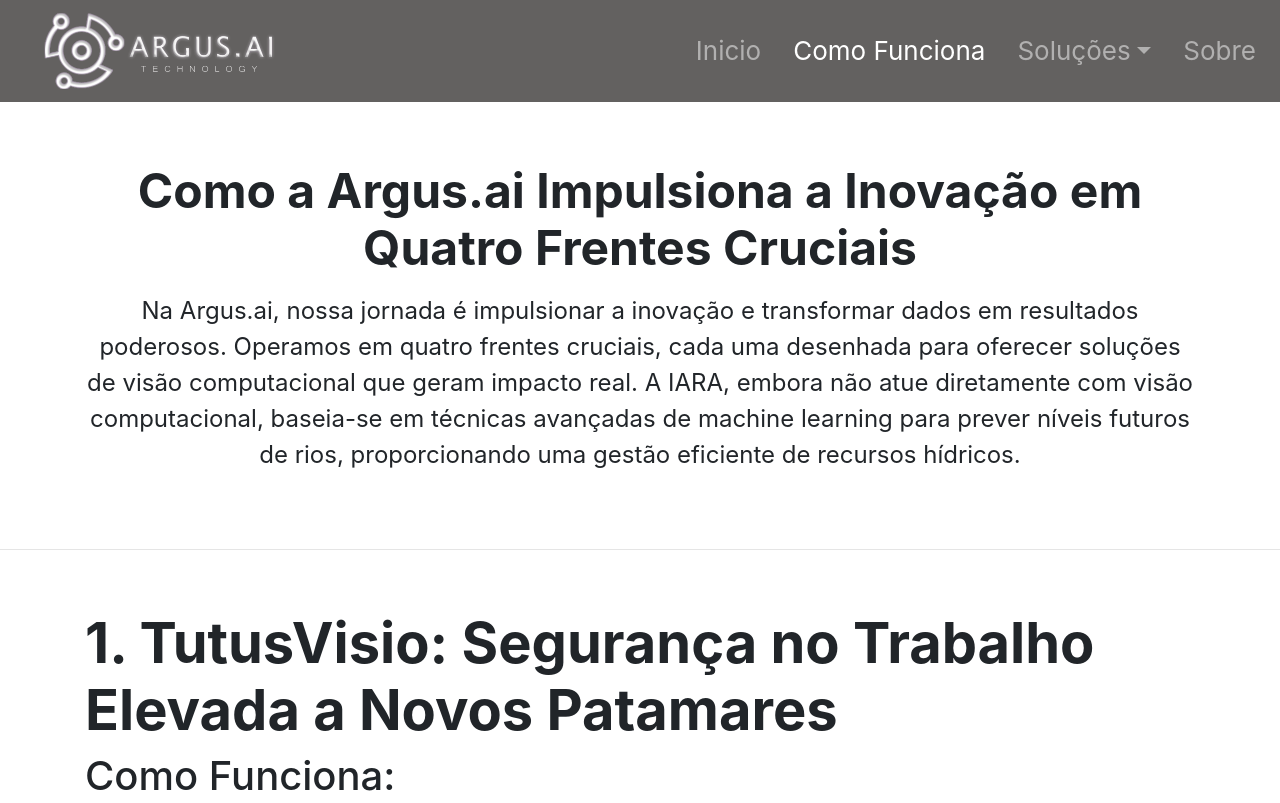
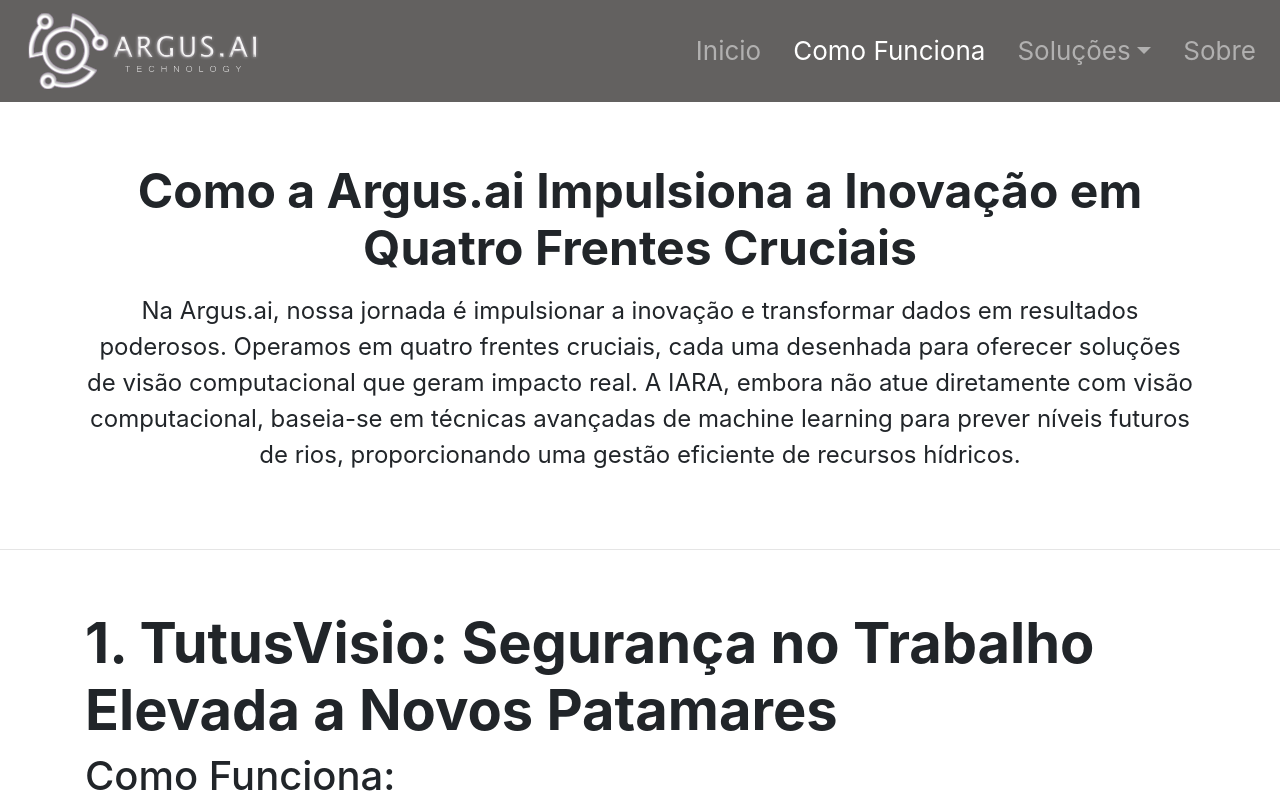
Before and after one commit to kauagabr/ARGUS.AI, a plain HTML site: page ComoFunciona.html in a window 1280 px wide. Shown: the top 803 px of the page. Drawn offline with nearby package versions, Linux system fonts and the light colour scheme.

Commit message:
Update ComoFunciona.html

```diff
--- a/ComoFunciona.html
+++ b/ComoFunciona.html
@@ -38,7 +38,7 @@
 
     <header class="sticky-top"><!-- inicio Cabecalho -->
         <nav class="navbar navbar-expand-sm navbar-dark" style="background: rgba(72, 70, 69, 0.85);">
-            <a href="index.html" class="navbar-brand ml-3">
+            <a href="index.html" class="navbar-brand">
               <img src="img/Logo.png" width="250">
             </a>
 
```
